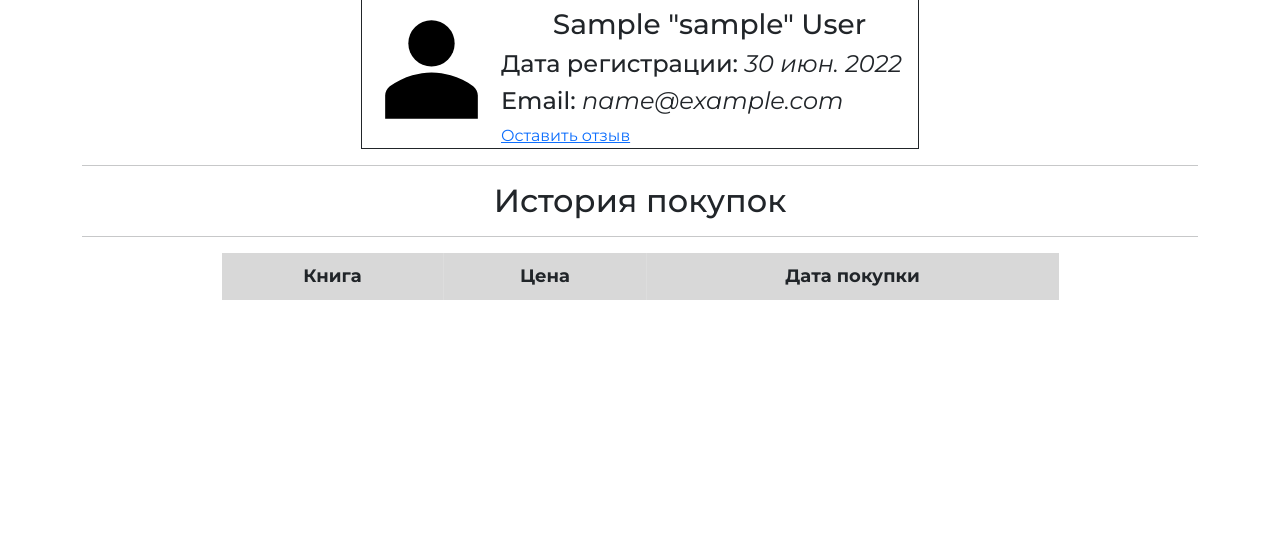
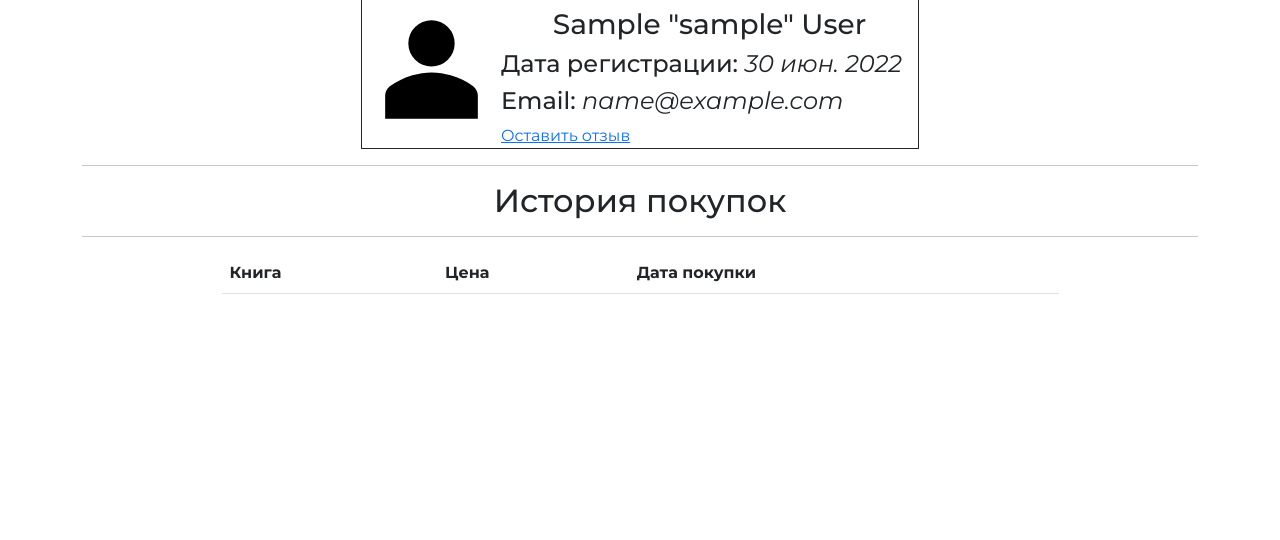
Before and after one commit to Fr1senn/BookStore, a Django app: page /profile/ in a window 1280 px wide. Shown: the part 160-700 px from the top of the page. Run offline with Django 4.2, Linux system fonts and the light colour scheme; the visitor is signed in with stand-in values (Sample User, id 1); data comes from the database, SQL or seed files in the repository; data that the repository does not hold is empty.

Commit message:
Removed styles for tables and pagination

```diff
--- a/bookStore/static/store/css/style.css
+++ b/bookStore/static/store/css/style.css
@@ -15,65 +15,6 @@ body {
     flex-direction: column;
 }
 
-.table {
-    width: 100%;
-    border: none;
-    margin-bottom: 20px;
-}
-
-.table thead th {
-    font-weight: bold;
-    text-align: center;
-    border: none;
-    padding: 10px 15px;
-    background: #d8d8d8;
-    font-size: 18px;
-    border-left: 1px solid #ddd;
-    border-right: 1px solid #ddd;
-}
-
-.table tbody td {
-    text-align: left;
-    border-left: 1px solid #ddd;
-    border-right: 1px solid #ddd;
-    padding: 10px 15px;
-    font-size: 14px;
-    vertical-align: top;
-}
-
-.table thead tr th:first-child, .table tbody tr td:first-child {
-    border-left: none;
-}
-
-.table thead tr th:last-child, .table tbody tr td:last-child {
-    border-right: none;
-}
-
-.table tbody tr:nth-child(even) {
-    background: #f3f3f3;
-}
-
-.paginator {
-    display: flex;
-    justify-content: center;
-    width: 25%;
-    margin: 20px auto;
-}
-
-.paginator_item {
-    margin: 0 5px;
-}
-
-.paginator_item:hover {
-    transition: .2s;
-    transform: scale(1.25);
-}
-
-.paginator_item a {
-    padding: 4px 6px;
-    border: 2px solid black;
-}
-
 .content {
     flex-grow: 1;
 }
```
